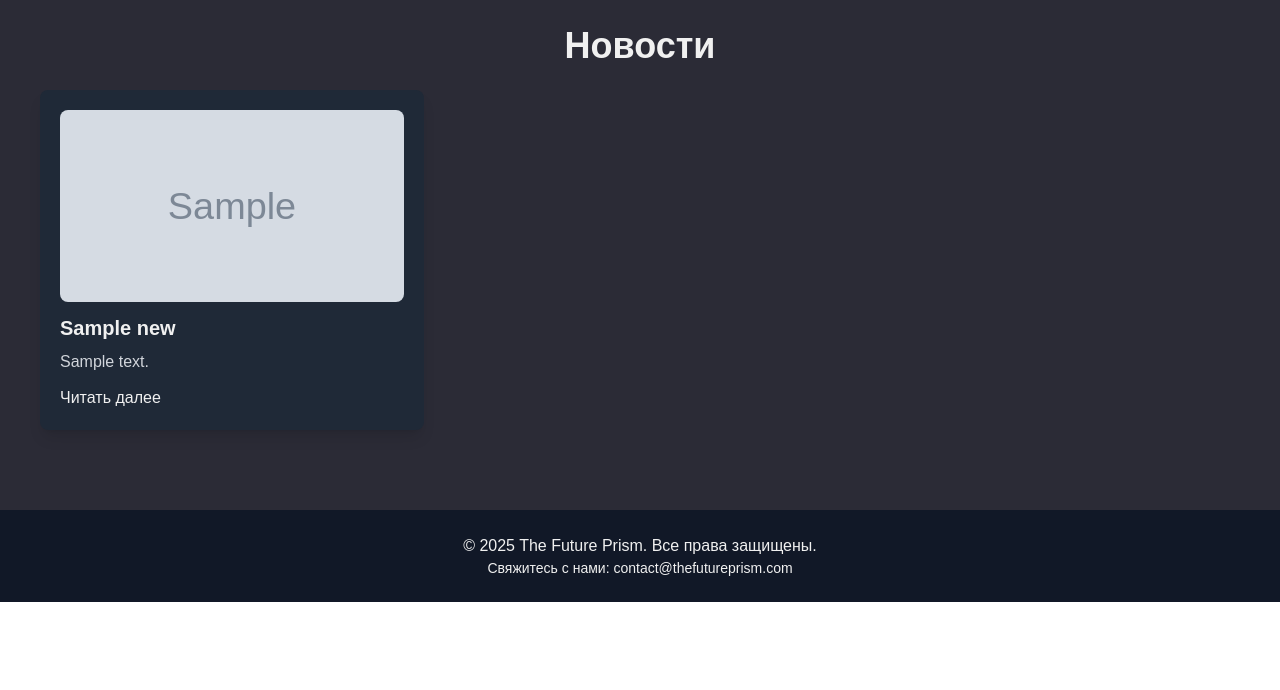
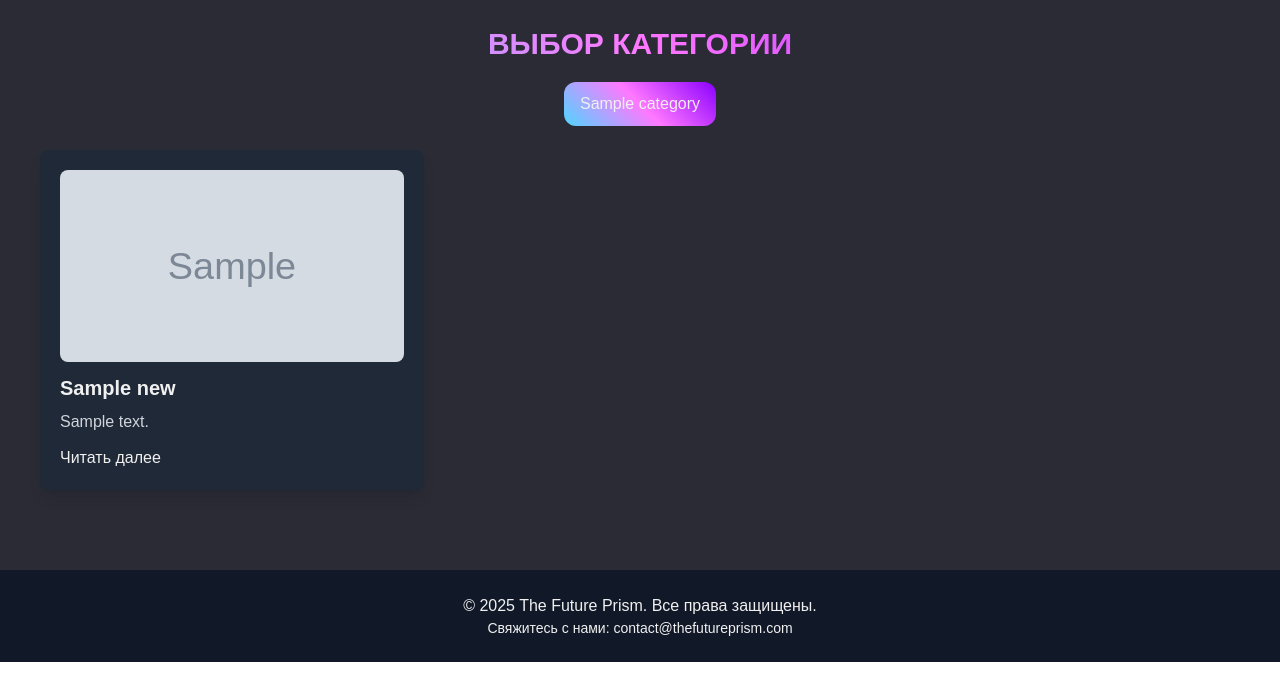
Before and after one commit to AleksejsGir/the_future_prism, a Django app: page / in a window 1280 px wide. Shown: the part 110-800 px from the top of the page. Run offline with Django 5.2, Linux system fonts and the light colour scheme; tables that the repository leaves empty hold one stand-in row (values such as "Sample post"); grey boxes marked "Sample" are stand-in pictures; some libraries are stand-ins or nearby versions.

Commit message:
Update Photo size

```diff
--- a/static/css/style.css
+++ b/static/css/style.css
@@ -114,8 +114,20 @@ body {
 }
 
 .category-button:hover {
-  box-shadow: 0 0 20px rgba(79,214,255,0.9);
+  box-shadow: 0 0 15px rgba(79, 214, 255, 0.9);
   transform: scale(1.05);
+}
+
+/* --- Заголовок "Выбор категории" --- */
+.category-title {
+  font-size: 26px;
+  font-weight: bold;
+  text-transform: uppercase;
+  text-align: center;
+  margin-bottom: 20px;
+  background: linear-gradient(45deg, var(--primary-color), var(--secondary-color), var(--accent-color));
+  -webkit-background-clip: text;
+  -webkit-text-fill-color: transparent;
 }
 
 /* --- Фильтр категорий --- */
@@ -123,7 +135,8 @@ body {
   display: flex;
   flex-wrap: wrap;
   justify-content: center;
-  gap: 8px;
+  gap: 10px;
+  margin-top: 10px;
 }
 
 /* --- Анимация появления карточек --- */
@@ -149,3 +162,13 @@ body {
   transform: scale(1.02);
   transition: transform 0.3s ease-in-out;
 }
+/* --- Фотографии в новостях --- */
+.news-image {
+  width: 100%;
+  max-width: 700px; /* Ограничиваем ширину в ПК-версии */
+  height: auto; /* Сохраняем пропорции */
+  object-fit: cover;
+  border-radius: 12px; /* Скругление углов */
+  margin: 20px auto; /* Центрирование */
+  display: block;
+}
--- a/templates/base.html
+++ b/templates/base.html
@@ -47,7 +47,37 @@
   </div>
 
   <main class="mt-24 p-6">
-    {% block content %}{% endblock %}
+    {% block content %}
+    <div class="container mx-auto p-4">
+
+      <!-- Заголовок "Выбор категории" -->
+      <h2 class="text-3xl font-bold text-center category-title">Выбор категории</h2>
+
+      <!-- Фильтр категорий -->
+      <div class="category-filter">
+        {% for category in categories %}
+          <a href="?category={{ category.id }}" class="category-button">{{ category.name }}</a>
+        {% endfor %}
+      </div>
+
+      <!-- Основной контент -->
+      <div class="grid grid-cols-1 md:grid-cols-2 lg:grid-cols-3 gap-6 mt-6">
+        {% for news in news_list %}
+          <div class="news-card bg-gray-800 p-5 rounded-lg shadow-lg hover:shadow-xl transition-all duration-300">
+            {% if news.image %}
+              <img src="{{ news.image.url }}" alt="{{ news.title }}" class="w-full h-48 object-cover rounded-lg mb-3">
+            {% endif %}
+            <h2 class="text-xl font-semibold">{{ news.title }}</h2>
+            <p class="mt-2 text-gray-300">{{ news.content|truncatewords:20 }}</p>
+            <a href="{% url 'news_detail' news.id %}" class="mt-3 inline-block neon-button">Читать далее</a>
+          </div>
+        {% empty %}
+          <p class="text-center">Новостей пока нет.</p>
+        {% endfor %}
+      </div>
+
+    </div>
+    {% endblock %}
   </main>
 
   <footer class="bg-gray-900 p-6 mt-10 text-center">
--- a/templates/news_detail.html
+++ b/templates/news_detail.html
@@ -4,17 +4,21 @@
   <h1 class="text-4xl md:text-3xl font-bold neon-text mb-2">{{ news.title }}</h1>
   <p class="text-sm text-gray-400">Опубликовано: {{ news.published_date }} | Автор: {{ news.author }}</p>
 
+  <!-- Фотография новости -->
   {% if news.image %}
-    <img src="{{ news.image.url }}" alt="{{ news.title }}" class="w-full h-64 object-cover rounded my-4">
+    <img src="{{ news.image.url }}" alt="{{ news.title }}" class="news-image">
   {% endif %}
 
+  <!-- Текст новости -->
   <p class="mt-4 text-lg">{{ news.content }}</p>
 
+  <!-- Информация о просмотрах и комментариях -->
   <div class="mt-4 text-sm text-gray-400">
     <span>Просмотры: {{ news.view_count }}</span> |
     <span>Комментарии: {{ news.comments.count }}</span>
   </div>
 
+  <!-- Кнопка назад -->
   <a href="{% url 'news_list' %}" class="mt-4 inline-block neon-button">Назад к новостям</a>
 </div>
 {% endblock %}
--- a/templates/news_list.html
+++ b/templates/news_list.html
@@ -1,9 +1,22 @@
 {% extends "base.html" %}
+
 {% block content %}
 <div class="container mx-auto p-4">
-  <h1 class="text-4xl font-bold neon-text mb-6 text-center">Новости</h1>
 
-  <div class="grid grid-cols-1 md:grid-cols-2 lg:grid-cols-3 gap-6">
+  <!-- Заголовок "Выбор категории" -->
+  <h2 class="text-3xl font-bold text-center category-title">Выбор категории</h2>
+
+  <!-- Фильтр категорий -->
+  <div class="category-filter">
+    {% for category in categories %}
+      <a href="?category={{ category.id }}" class="category-button">{{ category.name }}</a>
+    {% empty %}
+      <p class="text-center text-gray-400">Категории не найдены</p>
+    {% endfor %}
+  </div>
+
+  <!-- Основной контент -->
+  <div class="grid grid-cols-1 md:grid-cols-2 lg:grid-cols-3 gap-6 mt-6">
     {% for news in news_list %}
       <div class="news-card bg-gray-800 p-5 rounded-lg shadow-lg hover:shadow-xl transition-all duration-300">
         {% if news.image %}
@@ -14,8 +27,9 @@
         <a href="{% url 'news_detail' news.id %}" class="mt-3 inline-block neon-button">Читать далее</a>
       </div>
     {% empty %}
-      <p class="text-center">Новостей пока нет.</p>
+      <p class="text-center text-gray-400">Новостей пока нет</p>
     {% endfor %}
   </div>
+
 </div>
 {% endblock %}
```
Also changed, not shown: media/news_images/111.webp (added), media/news_images/2.webp (added), media/news_images/3.webp (added), media/news_images/4.webp (added).
